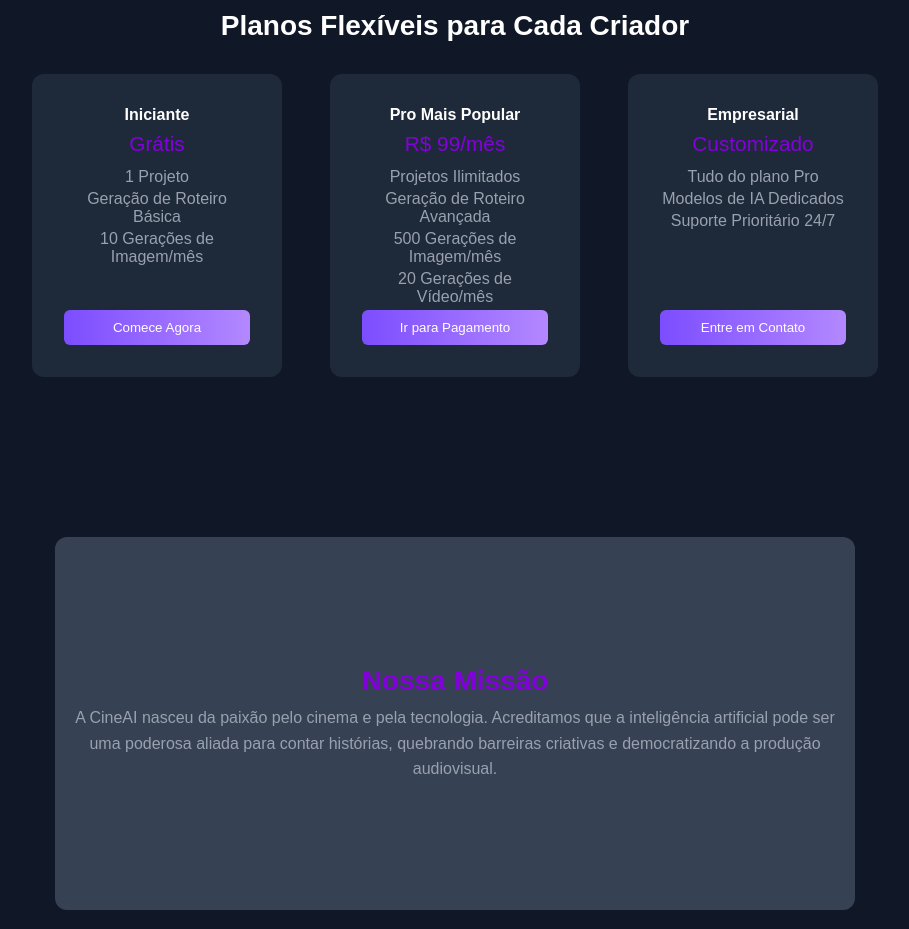
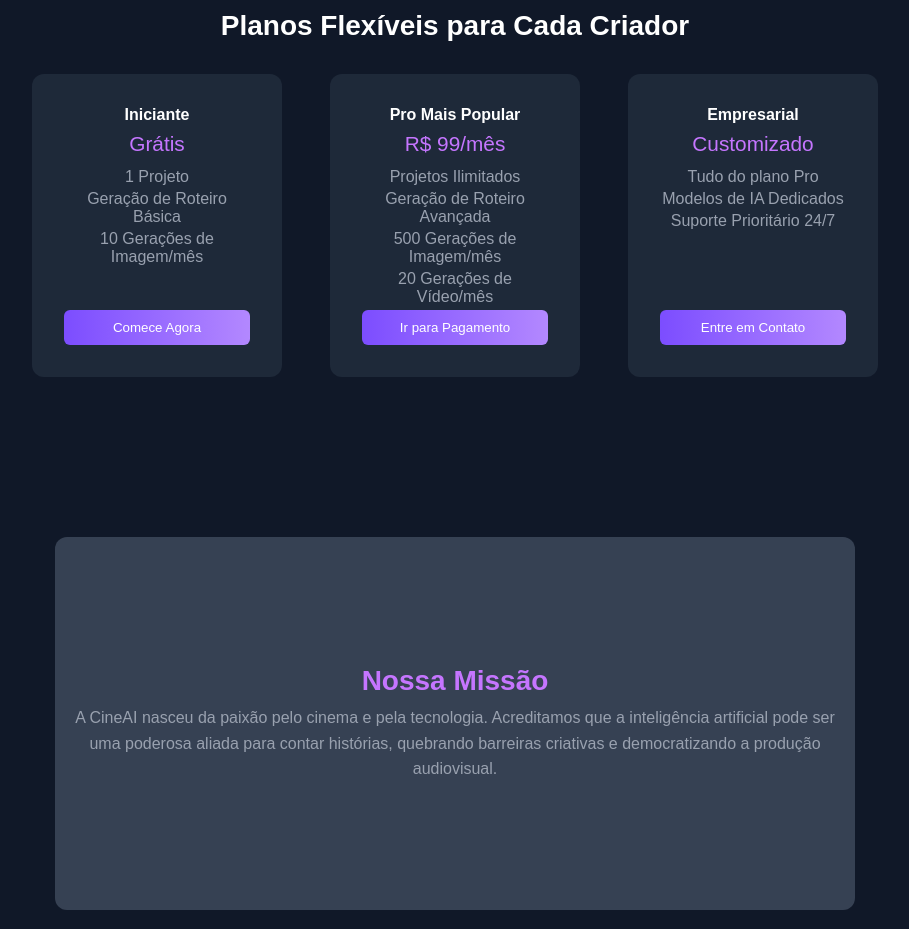
Before and after one commit to Ricciow/CineAi, a React (Vite) app: page / in a window 1280 px wide. Shown: the part 1280-2209 px from the top of the page, without its empty margins (185-1094 px from the left). Built offline with nearby package versions, Linux system fonts and the light colour scheme; no server answers; some icons are missing.

Commit message:
Botão de login agora altera entre estados se logado

```diff
--- /dev/null
+++ b/src/components/Auth/AuthentifiedComponent.tsx
@@ -0,0 +1,16 @@
+import { useAuth } from "./AuthProvider";
+
+type AuthentifiedComponentProps = {
+    children: React.ReactNode
+    unauthorized?: React.ReactNode
+};
+
+export default function AuthentifiedComponent({ children, unauthorized }: AuthentifiedComponentProps) {
+    const { authToken } = useAuth();
+
+    if(authToken) {
+        return children;
+    }
+
+    return unauthorized ?? <></>;
+}
--- a/src/pages/CineAI.tsx
+++ b/src/pages/CineAI.tsx
@@ -5,6 +5,7 @@
 import dev1 from "../assets/dev1.jpg";
 import dev2 from "../assets/dev2.jpg";
 import dev3 from "../assets/dev3.jpg";
+import AuthentifiedComponent from "../components/Auth/AuthentifiedComponent";
 
 export default function CineAI() {
     return (
@@ -18,7 +19,9 @@
                     <a href="#devs">Desenvolvedores</a>
                 </nav>
                 <div className="nav-buttons">
-                    <Link to="/login" className="login-btn">Login</Link>
+                    <AuthentifiedComponent unauthorized={<Link to="/login" className="login-btn">Login</Link>}>
+                        <Link to="/projetos" className="login-btn">Entrar</Link>
+                    </AuthentifiedComponent>
                     <button className="signup-btn">Inscreva-se</button>
                 </div>
             </header>
--- a/src/styles/pages/CineAI.css
+++ b/src/styles/pages/CineAI.css
@@ -94,7 +94,7 @@
 .plan-card .price {
   font-size: 1.3rem;
   margin: var(--sm) 0;
-  color: var(--purple-button-hover);
+  color: var(--bright-purple-button-color);
 }
 
 .plan-card ul {
@@ -120,7 +120,7 @@
 .cineai-mission h3 {
   font-size: var(--font-header);
   margin-bottom: var(--sm);
-  color: var(--purple-button-hover);
+  color: var(--bright-purple-button-color);
 }
 
 .cineai-mission p {
```
